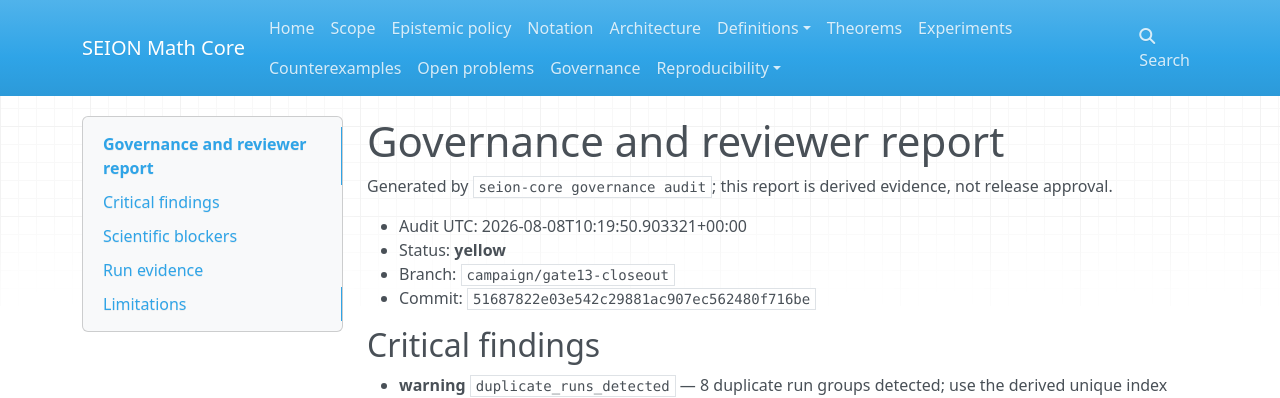
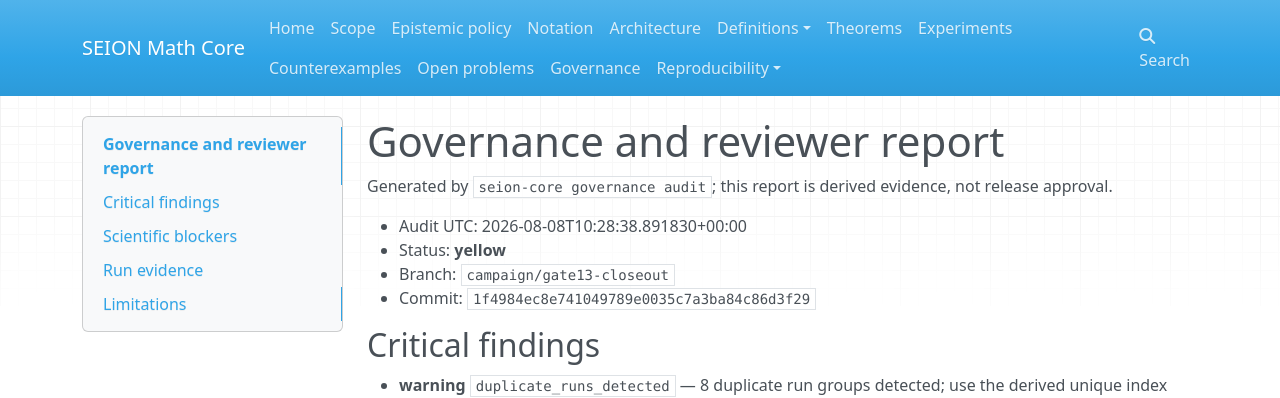
Before and after one commit to voidzeit/seion-math-core, an MkDocs documentation site: the page built from docs/reviewer_report.md, in a window 1280 px wide. Shown: the top 398 px of the page. Built offline with MkDocs 1.6.1, drawn with Linux system fonts in a browser that asks for light colours; nearby versions of some CDN libraries.

```diff
--- a/docs/reviewer_report.md
+++ b/docs/reviewer_report.md
@@ -2,10 +2,10 @@
 
 Generated by `seion-core governance audit`; this report is derived evidence, not release approval.
 
-- Audit UTC: 2026-08-08T10:19:50.903321+00:00
+- Audit UTC: 2026-08-08T10:28:38.891830+00:00
 - Status: **yellow**
 - Branch: `campaign/gate13-closeout`
-- Commit: `51687822e03e542c29881ac907ec562480f716be`
+- Commit: `1f4984ec8e741049789e0035c7a3ba84c86d3f29`
 
 ## Critical findings
 
```
Also changed, not shown: .ai/HANDOFF.md (+8 -0 lines), .ai/RUN_HISTORY.md (+24 -0 lines), 3 other files.
